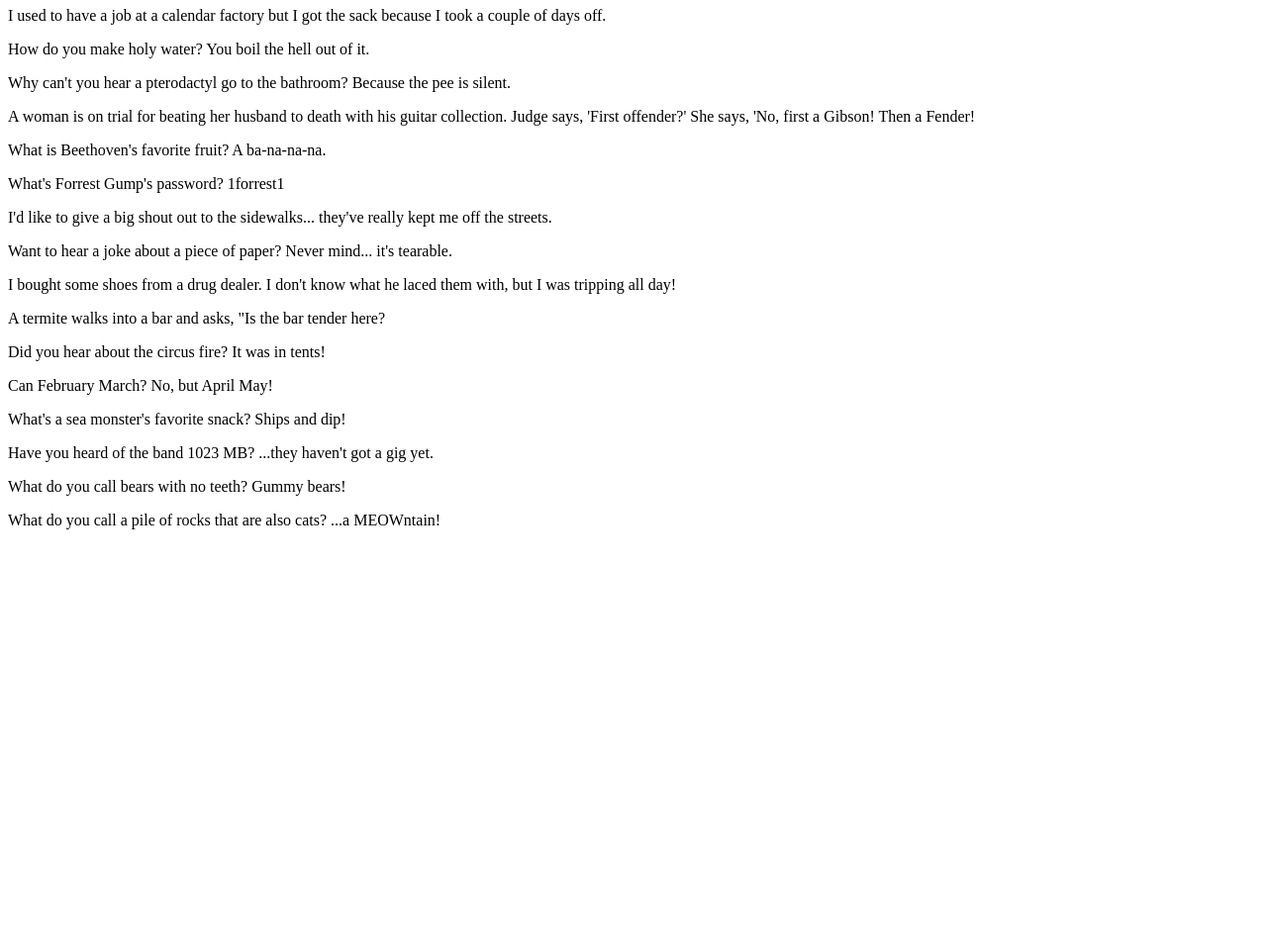
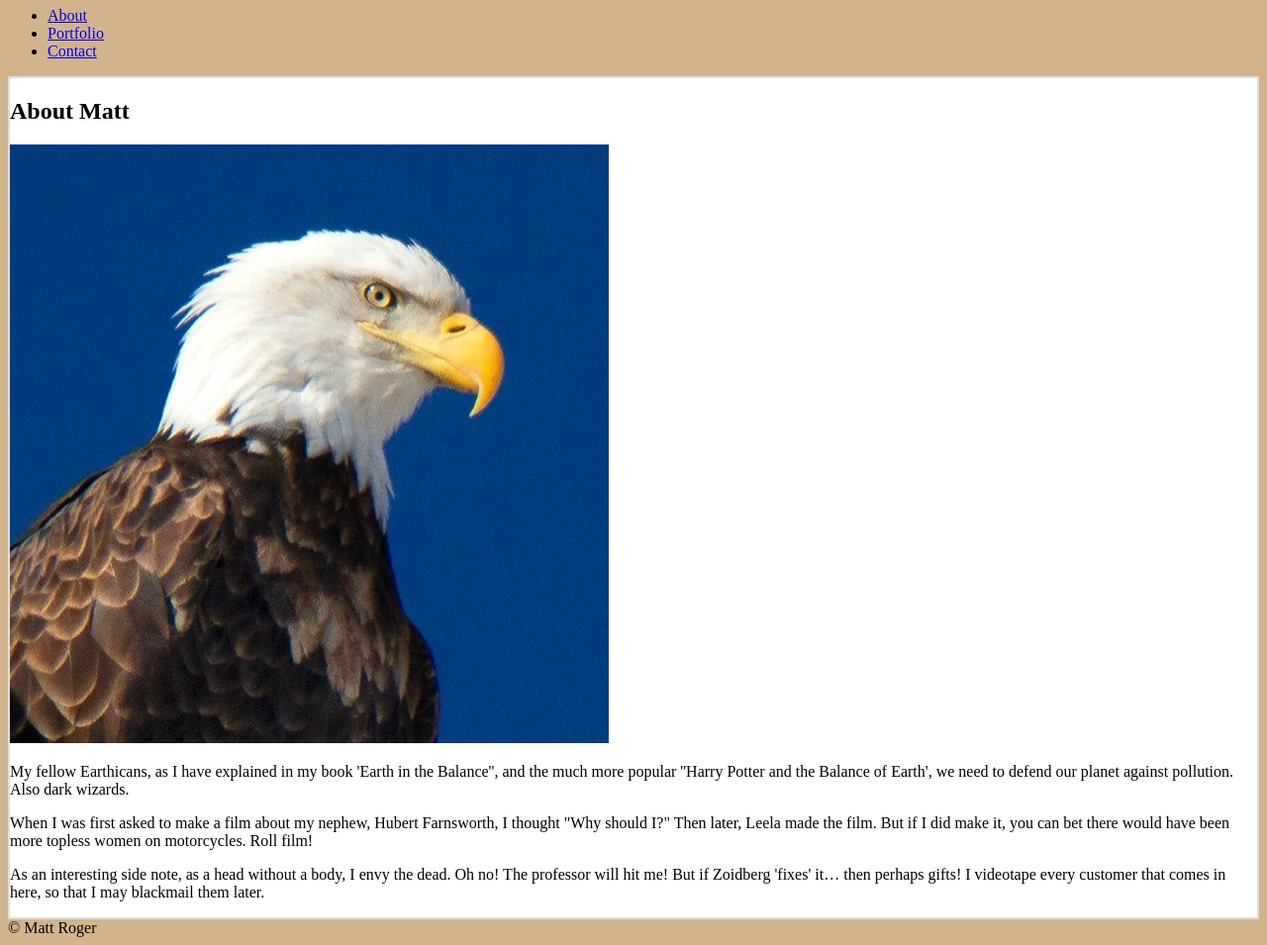
Before and after one commit to MattRoger/responsive-portfolio, a plain HTML site: page index.html in a window 1280 px wide. Shown: the part 73-1028 px from the top of the page at 99% size. Before the commit the page ends 800 px from the top, so only its background shows below. Drawn offline with Linux system fonts and the light colour scheme.

Commit message:
started index.html added some test styles

```diff
--- /dev/null
+++ b/assets/style.css
@@ -0,0 +1,10 @@
+body{
+    background:tan;
+}
+
+
+
+.main{
+    background:#fff;
+    border: 2px solid #ddd;
+}
--- a/index.html
+++ b/index.html
@@ -4,44 +4,59 @@
 
 <head>
 	<meta http-equiv="Content-Type" content="text/html; charset=UTF-8">
-	<title>Bad/good jokes -- scwebd.github.io</title>
+	<meta name="viewport" content="width=device-width, initial-scale=1.0">
+	<meta name="viewport" content="width=device-width, initial-scale=1.0">
+	<title>Responsive Layout Portfolio</title>
+	<link rel="stylesheet" type="text/css" href="assets/style.css">
 
 </head>
 
 <body>
-	<h1>Dad jokes, anybody?!!</h1>
+	<header>
+		<div class="name-block">
+			<h1>Matt Roger</h1>
+		</div>
+		<nav>
+			<ul>
+				<li><a href="index.html">About</a></li>
+				<li><a href="portfolio.html">Portfolio</a></li>
+				<li><a href="contact.html">Contact</a></li>
+			</ul>
+		</nav>
+	</header>
 
-	<p>I used to have a job at a calendar factory but I got the sack because I took a couple of days off.</p>
+	<!-- start main div -->
+	<div class="main">
+		<div class="section Title">
+			<h2>About Matt</h2>
+		</div>
+		<div class="wrapper">
+			<img src="assets/images/eagle.jpg" alt="profile image">
+			<p>My fellow Earthicans, as I have explained in my book 'Earth in the Balance'', and the much more popular
+				''Harry Potter and the Balance of Earth', we need to defend our planet against pollution. Also dark
+				wizards.</p>
+			<p>When I was first asked to make a film about my nephew, Hubert Farnsworth, I thought "Why should I?" Then
+				later, Leela made the film. But if I did make it, you can bet there would have been more topless women
+				on motorcycles. Roll film!</p>
+			<p>As an interesting side note, as a head without a body, I envy the dead. Oh no! The professor will hit me!
+				But if Zoidberg 'fixes' it… then perhaps gifts! I videotape every customer that comes in here, so that I
+				may blackmail them later.</p>
 
-	<p>How do you make holy water? You boil the hell out of it.</p>
+		</div>
 
-	<p>Why can't you hear a pterodactyl go to the bathroom? Because the pee is silent.</p>
 
-	<p>A woman is on trial for beating her husband to death with his guitar collection. Judge says, 'First offender?' She says, 'No, first a Gibson! Then a Fender!</p>
+	</div>
+	<!-- end main div -->
 
-	<p>What is Beethoven's favorite fruit? A ba-na-na-na.</p>
 
-    <p>What's Forrest Gump's password? 1forrest1</p>
 
-    <p>I'd like to give a big shout out to the sidewalks... they've really kept me off the streets.</p>
 
-	<p>Want to hear a joke about a piece of paper? Never mind... it's tearable.</p>
 
-	<p>I bought some shoes from a drug dealer. I don't know what he laced them with, but I was tripping all day!</p>
 
-	<p>A termite walks into a bar and asks, "Is the bar tender here?</p>
 
-	<p>Did you hear about the circus fire? It was in tents!</p>
 
-    <p>Can February March? No, but April May!</p>
-
-    <p>What's a sea monster's favorite snack? Ships and dip!</p>
-
-	<p>Have you heard of the band 1023 MB? ...they haven't got a gig yet.</p>
-
-    <p>What do you call bears with no teeth? Gummy bears!</p>
-
-    <p>What do you call a pile of rocks that are also cats? ...a MEOWntain!</p>
 </body>
 
+<footer>&copy Matt Roger</footer>
+
 </html>
```
Also changed, not shown: assets/images/eagle.jpg (added), contact.html (added), portfolio.html (added).
